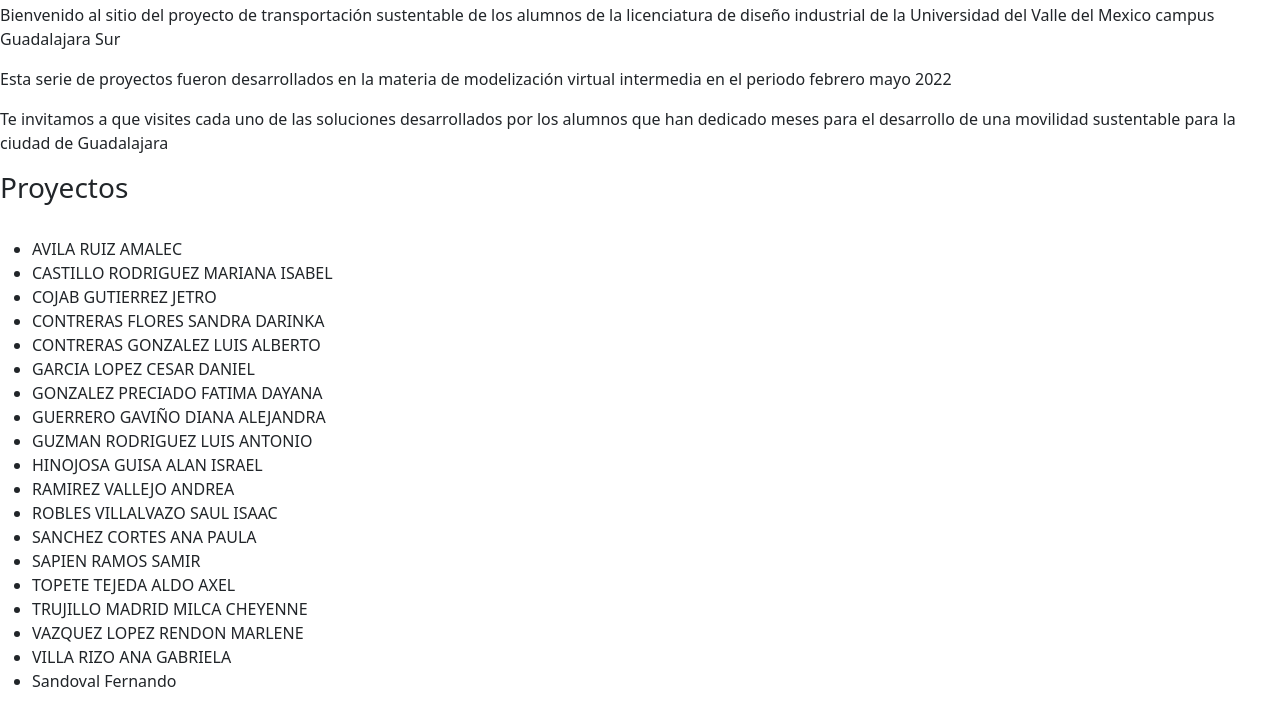
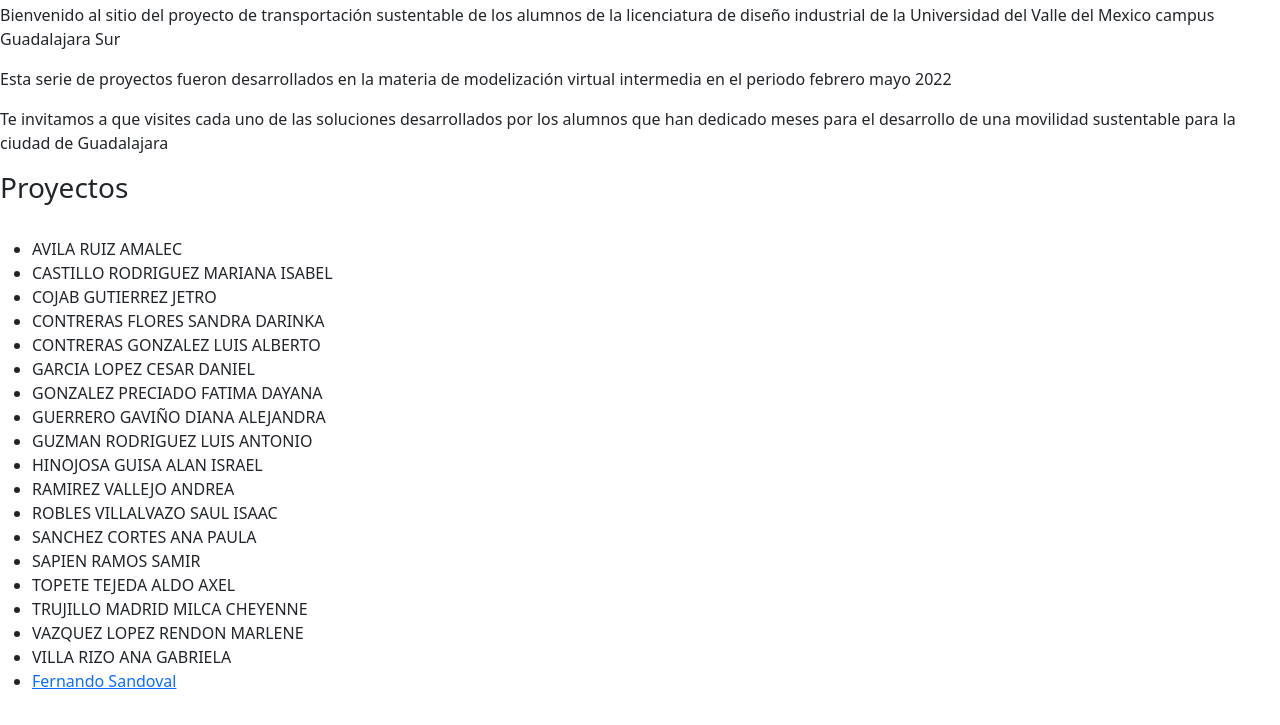
Before and after one commit to beztao01/transportacion, a plain HTML site: page index.html in a window 1280 px wide. Shown: the part 53-778 px from the top of the page. Drawn offline with nearby package versions, Linux system fonts and the light colour scheme.

Commit message:
commit link sitio sandoval

```diff
--- a/index.html
+++ b/index.html
@@ -36,7 +36,7 @@
         <li>TRUJILLO MADRID MILCA CHEYENNE</li>
         <li>VAZQUEZ LOPEZ RENDON MARLENE</li>
         <li>VILLA RIZO ANA GABRIELA</li>
-        <li>Sandoval Fernando</li>
+        <li><a href="/portafolios/sandoval/sandoval.html">Fernando Sandoval</a></li>
     </ul>
 
 </body>
```
